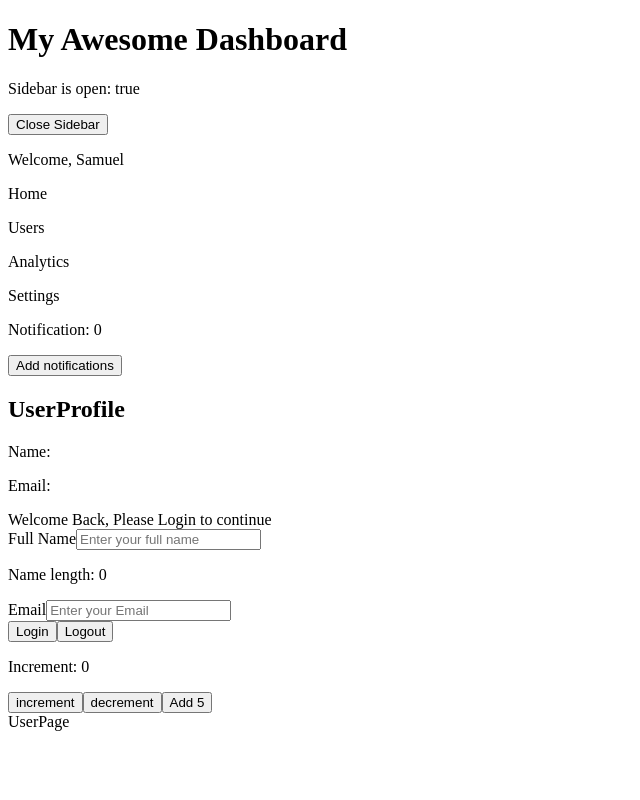
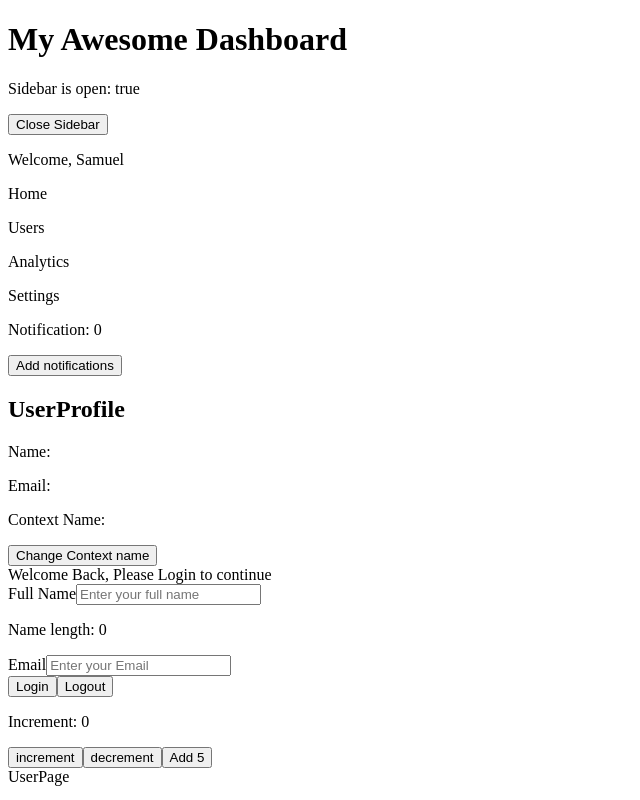
Before and after one commit to Sammycode332/Dashboard, a React (Vite) app in the folder Dashboard/: page / in a window 1280 px wide. Shown: the whole page, without its empty margins (0-640 px from the left). Built offline with nearby package versions, Linux system fonts and the light colour scheme.

Commit message:
feat: complete React Context API lesson

```diff
--- a/Dashboard/src/components/UserProfile.tsx
+++ b/Dashboard/src/components/UserProfile.tsx
@@ -1,12 +1,17 @@
 import { useSelector } from 'react-redux'
 import type { RootState } from '../redux/store'
+import { UserContext } from '../context/UserContext'
+import { useContext } from 'react'
 const UserProfile = () => {
   const user = useSelector((state: RootState) => state.user)
+  const username = useContext(UserContext)
   return (
     <div>
         <h2>UserProfile</h2>
         <p>Name: {user.name}</p>
         <p>Email: {user.email}</p>
+        <p>Context Name: {username?.name}</p>
+        <button onClick = {()=> username?.setName("Samuel Joe")} >Change Context name</button>
     </div>
   )
 }
```
